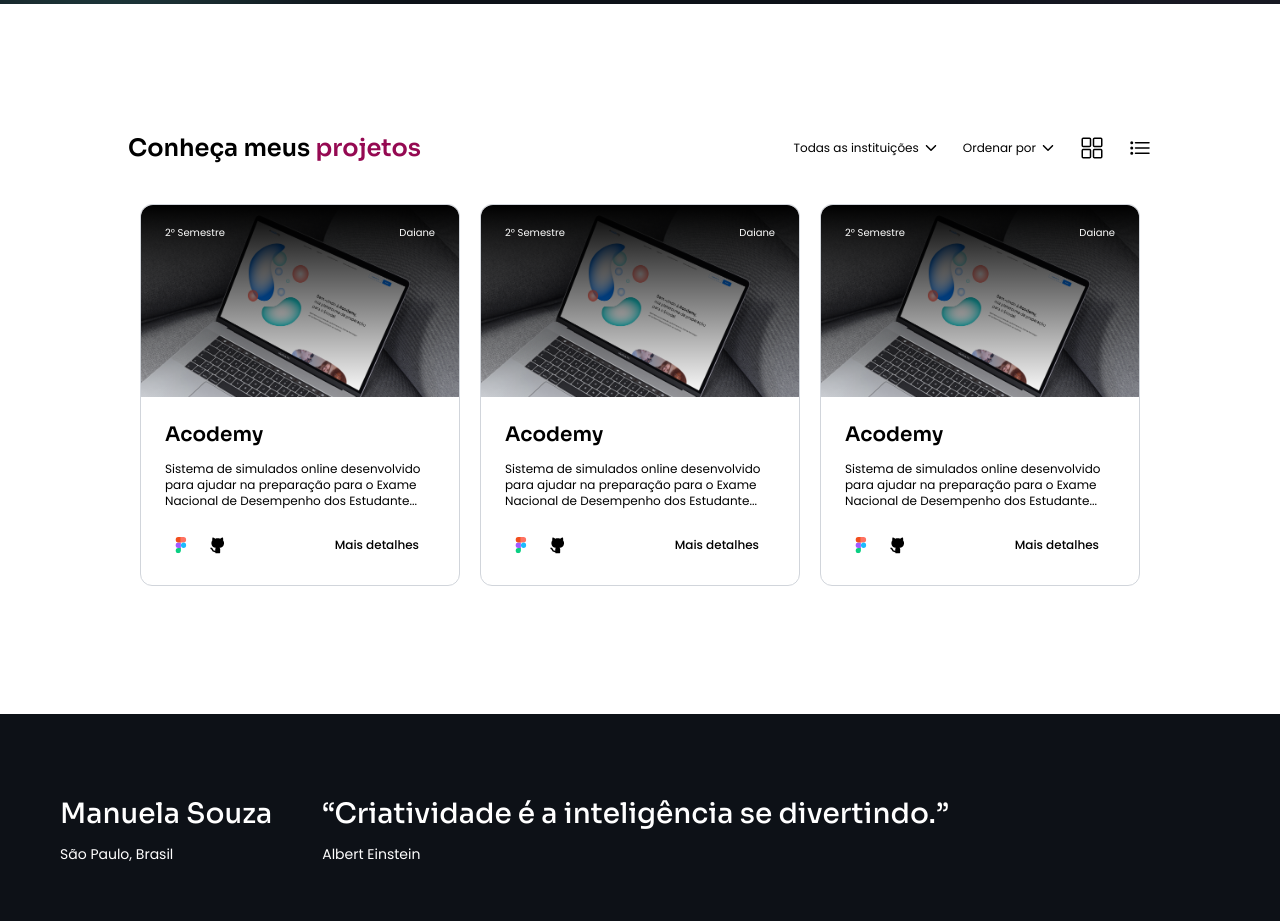
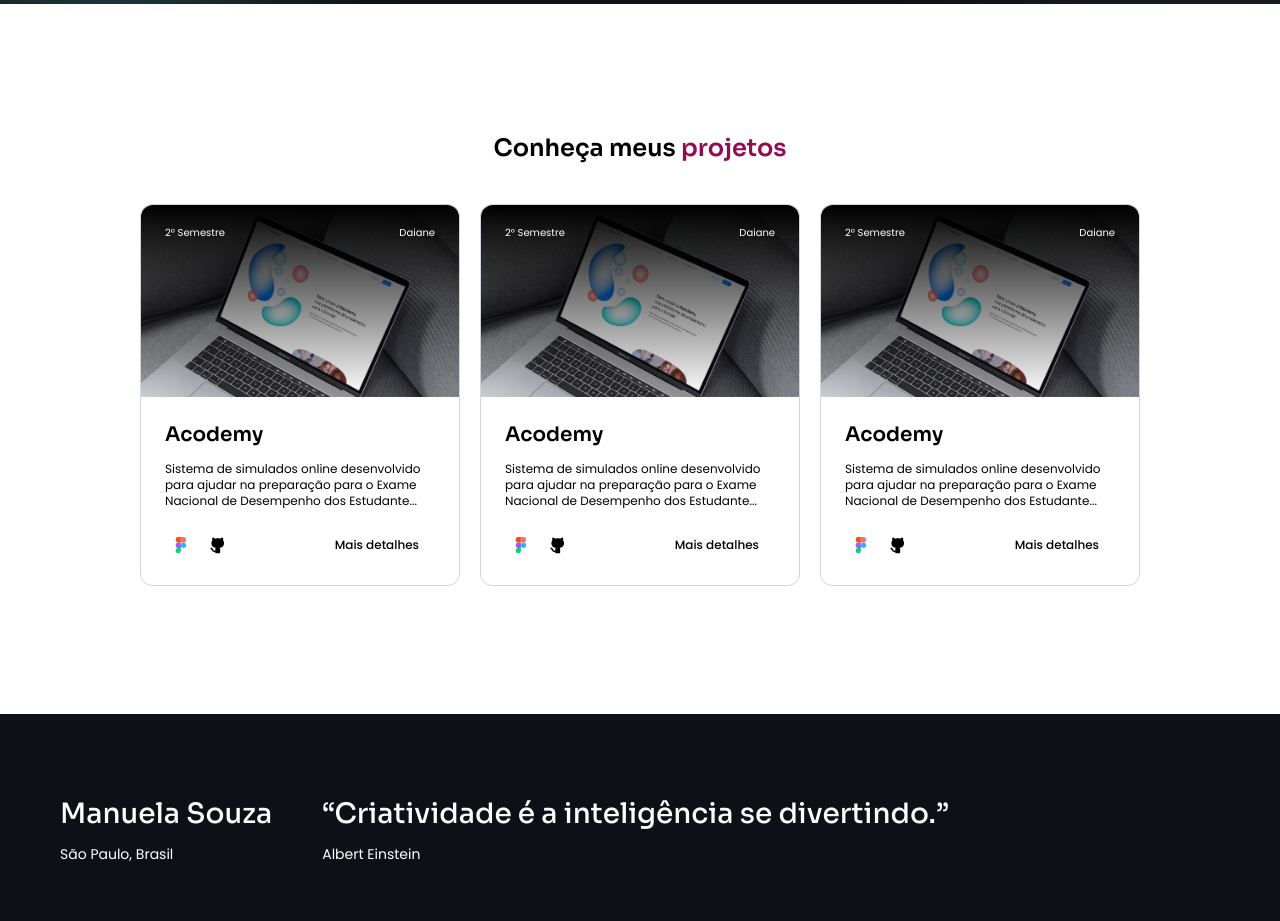
Before and after one commit to rochamanuela/academic-portfolio, a React (Vite) app: page / in a window 1280 px wide. Shown: the part 2900-3821 px from the top of the page. Built offline with nearby package versions, Linux system fonts and the light colour scheme.

Commit message:
feat: adjust styles

```diff
--- a/src/components/Card/index.jsx
+++ b/src/components/Card/index.jsx
@@ -68,7 +68,7 @@ export default function Card({ data }) {
                                 <h1 className='font-sora font-semibold text-2xl'>{data.projectName}</h1>
                                 <div className='flex flex-row gap-1 justify-end'>
                                     {data.technologies?.map((tech, index) => (
-                                        <p key={index} className='py-1 px-3 bg-gray-100 rounded-3xl text-xs'>{tech}</p>
+                                        <p key={index} className='py-1 px-3 bg-slate-100 rounded-3xl text-xs transition-all duration-300 cursor-pointer hover:bg-thitle'>{tech}</p>
                                     ))}
                                 </div>
                             </div>
@@ -86,7 +86,9 @@ export default function Card({ data }) {
                                         <p className='font-sora font-medium'>Desenvolvedores</p>
                                         <div className='flex flex-row gap-1'>
                                             {data.developers?.map((dev, index) => (
-                                                <p key={index} className='text-xs text-gray-600'>{dev.devName}, </p>
+                                                <p key={index} className='text-xs text-gray-600'>
+                                                    {dev.devName}{index !== data.developers.length - 1 ? ', ' : ''}
+                                                </p>
                                             ))}
                                         </div>
                                     </div>
--- a/src/components/Projects/index.jsx
+++ b/src/components/Projects/index.jsx
@@ -75,9 +75,10 @@ export default function Projects() {
 
   return (
     <div id='projects' className='px-8 pt-32 md:px-20 in:px-32 mb-32'>
-      <div className='font-poppins lg:flex lg:flex-row justify-between items-center mb-10'>
-        <h1 className='text-2xl font-sora font-semibold mb-5 lg:mb-0'>Conheça meus <span className='text-[#950952]'>projetos</span></h1>
-        <div className='flex flex-row items-center gap-6'>
+      {/* <div className='font-poppins lg:flex lg:flex-row justify-between items-center mb-10'> */}
+      <div className='mb-10'>
+        <h1 className='text-2xl font-sora font-semibold text-center mb-5 lg:mb-0'>Conheça meus <span className='text-[#950952]'>projetos</span></h1>
+        {/* <div className='flex flex-row items-center gap-6'>
           <div className='flex flex-row items-center gap-1'>
             <p className='text-xs'>Todas as instituições</p>
             <IoIosArrowDown />
@@ -88,7 +89,7 @@ export default function Projects() {
           </div>
           <IoGridOutline size={24} />
           <IoListOutline size={24} />
-        </div>
+        </div> */}
 
       </div>
       <div className='flex flex-row gap-5 flex-wrap justify-center'>
--- a/tailwind.config.js
+++ b/tailwind.config.js
@@ -16,6 +16,7 @@ export default {
       colors: {
         'rich-black': '#0D1117',
         'wisteria': '#BC96E6',
+        'thitle': '#DDCAF2',
         'baby-powder': '#FFFCF9',
         'celeste': '#B1EDE8',
         'murrey': '#950952',
```
